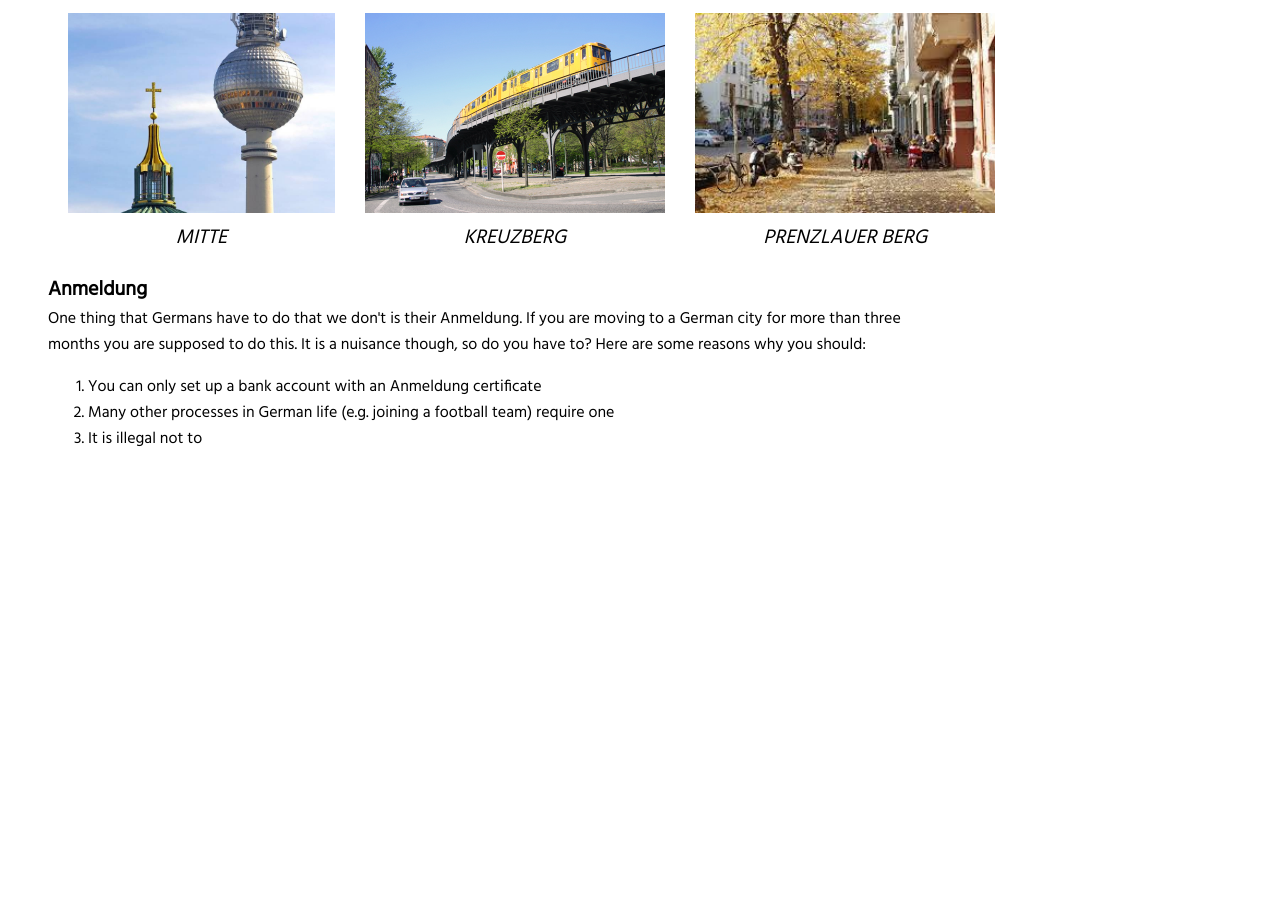
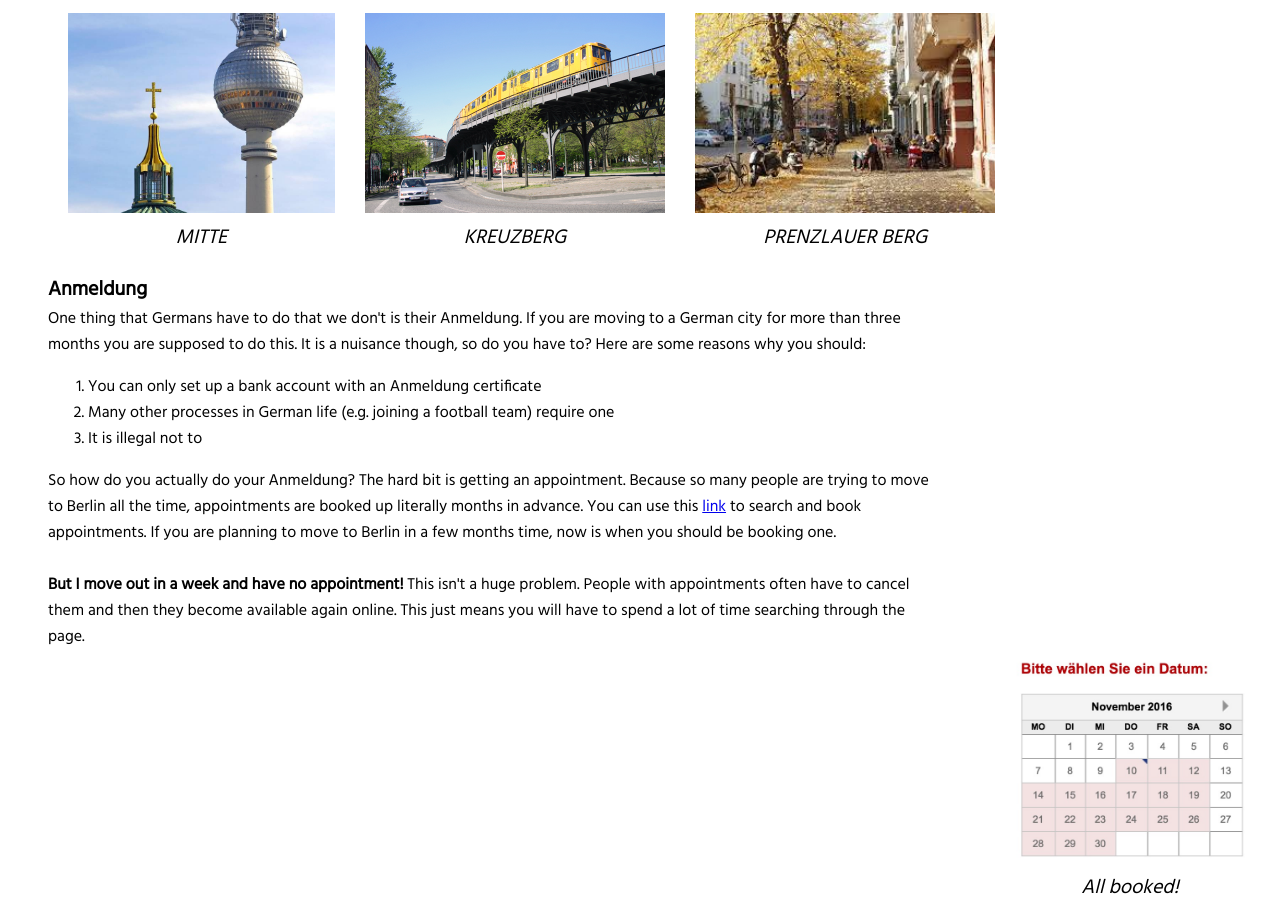
Before and after one commit to aturnermajor/aturnermajor.github.io, a plain HTML site: page index.html in a window 1280 px wide. Shown: the part 502-1406 px from the top of the page. Before the commit the page ends 968 px from the top, so only its background shows below. Drawn offline with Linux system fonts and the light colour scheme.

Commit message:
Anmeldung info added

```diff
--- a/index.html
+++ b/index.html
@@ -65,7 +65,13 @@
 		<li>You can only set up a bank account with an Anmeldung certificate</li>
 		<li>Many other processes in German life (e.g. joining a football team) require one</li>
 		<li>It is illegal not to </li>
-	</ul></p></div>
+	</ol>
+	So how do you actually do your Anmeldung? The hard bit is getting an appointment. Because so many people are trying to move to Berlin all the time, appointments are booked up literally months in advance. You can use this <a href="https://service.berlin.de/terminvereinbarung/termin/tag.php?termin=1&anliegen[]=120686&dienstleisterlist=122210,122217,122219,122227,122231,122243,122252,122260,122262,122254,122271,122273,122277,122280,122282,122284,122291,122285,122286,122296,150230,122301,122297,122294,122312,122314,122304,122311,122309,317869,324433,325341,324434,122281,324414,122283,122279,122276,122274,122267,122246,122251,122257,122208,122226&herkunft=http%3A%2F%2Fservice.berlin.de%2Fdienstleistung%2F120686%2F">link</a> to search and book appointments. If you are planning to move to Berlin in a few months time, now is when you should be booking one.<br><br>
+	<strong>But I move out in a week and have no appointment!</strong> This isn't a huge problem. People with appointments often have to cancel them and then they become available again online. This just means you will have to spend a lot of time searching through the page.</p>
+	<figure id="termin">
+		<img src="termin.jpg" width="240px">
+		<figcaption>All booked!</figcaption>
+	</figure></div>
 </div>
 
 
--- a/stylesheet.css
+++ b/stylesheet.css
@@ -14,7 +14,6 @@ header {
 	}
 
 #fernsehturm {
-	text-align: auto;
 	border-radius: 50%;
 	position: absolute;
 	right: 40px;
@@ -73,6 +72,11 @@ figcaption {
 	font-style: italic;
 	font-size: 20px;
 }
+#termin {
+	display: inline-block;
+	position: absolute;
+	right: 30px;
+}
 
 body {
 	font-family: 'Hind', sans-serif;
```
Also changed, not shown: termin.jpg (added).
